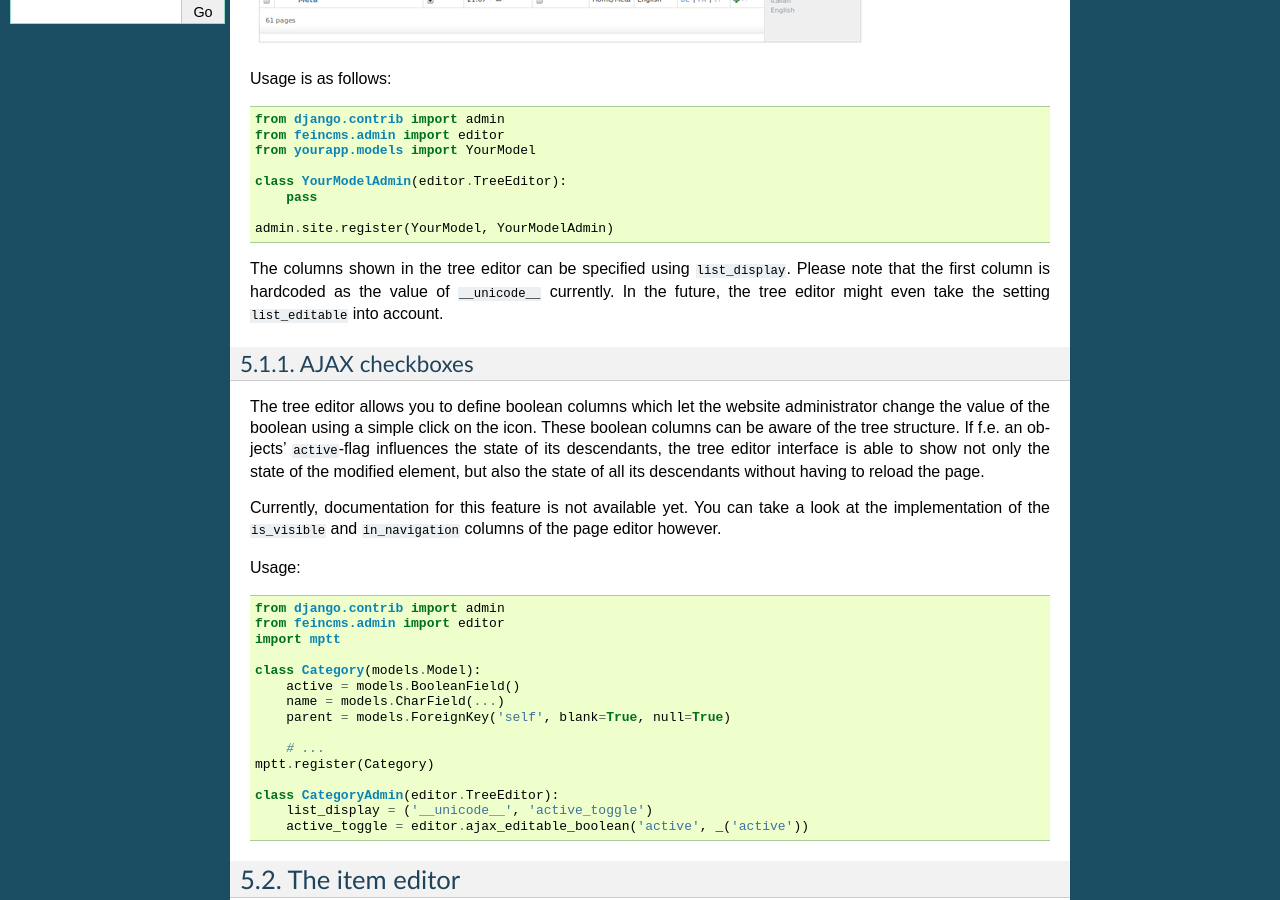
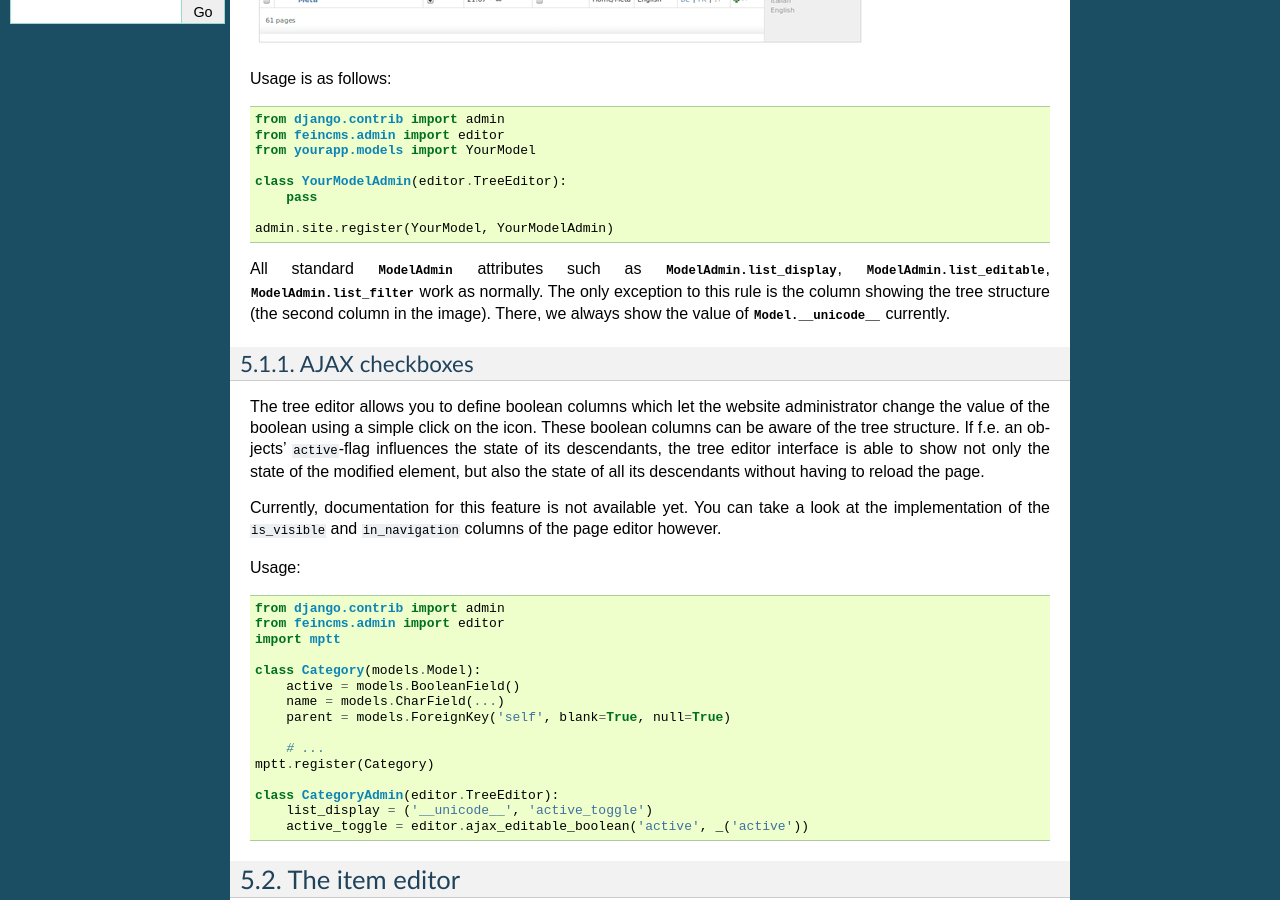
Before and after one commit to feincms/feincms, a Sphinx documentation site: the page built from docs/admin.txt, in a window 1280 px wide and 900 px high, scrolled down 557 px. Built offline with Sphinx 7.4.7, drawn with Linux system fonts in a browser that asks for light colours.

Commit message:
Fix docs: The TreeEditor actually supports list_editable

```diff
--- a/docs/admin.txt
+++ b/docs/admin.txt
@@ -35,10 +35,11 @@ Usage is as follows:
     admin.site.register(YourModel, YourModelAdmin)
 
 
-The columns shown in the tree editor can be specified using ``list_display``. Please
-note that the first column is hardcoded as the value of ``__unicode__`` currently.
-In the future, the tree editor might even take the setting ``list_editable``
-into account.
+All standard :class:`~django.contrib.admin.options.ModelAdmin` attributes such as
+:attr:`ModelAdmin.list_display`, :attr:`ModelAdmin.list_editable`,
+:attr:`ModelAdmin.list_filter` work as normally. The only exception to this
+rule is the column showing the tree structure (the second column in the image).
+There, we always show the value of :attr:`Model.__unicode__` currently.
 
 
 AJAX checkboxes
```
